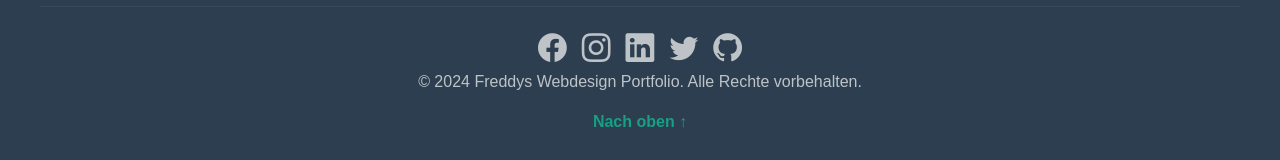
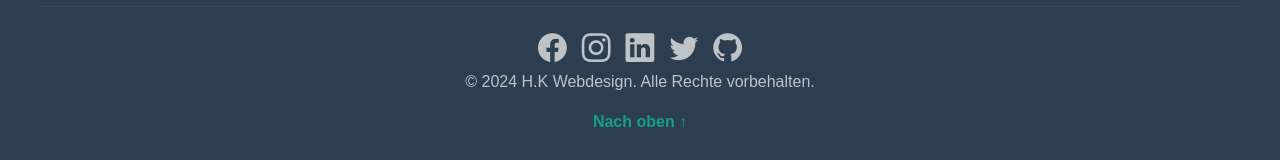
Before and after one commit to HusseinKanaan/Portfoloio3, a Next.js app: page / in a window 1280 px wide. Shown: the part 11547-11707 px from the top of the page. Built offline with nearby package versions, Linux system fonts and the light colour scheme; a web font is replaced by a local one.

Commit message:
final Footer

```diff
--- a/components/Footer.js
+++ b/components/Footer.js
@@ -83,7 +83,7 @@ export default function Footer() {
                         <i className="bi bi-twitter"></i>
                         <i className="bi bi-github"></i>
                     </div>
-                    <p>&copy; {new Date().getFullYear()} Freddys Webdesign Portfolio. Alle Rechte vorbehalten.</p>
+                    <p>&copy; {new Date().getFullYear()} H.K Webdesign. Alle Rechte vorbehalten.</p>
                     <a href="#" className={styles.scrollTop}>Nach oben ↑</a>
                 </div>
             </div>
```
